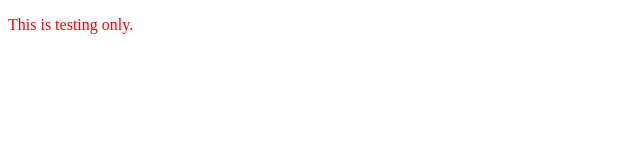
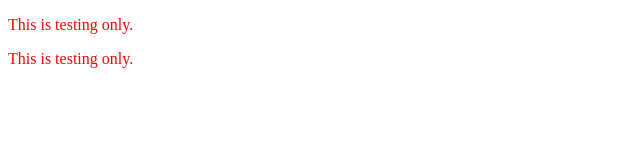
Before and after one commit to Lav-2001/project-1, a plain HTML site: page index.html in a window 1280 px wide. Shown: the whole page, without its empty margins (0-640 px from the left). Drawn offline with Linux system fonts and the light colour scheme.

Commit message:
final commit

```diff
--- a/index.html
+++ b/index.html
@@ -8,5 +8,7 @@
 </head>
 <body>
     <p>This is testing only. </p>
+    <p>This is testing only. </p>
+
 </body>
 </html>
```
